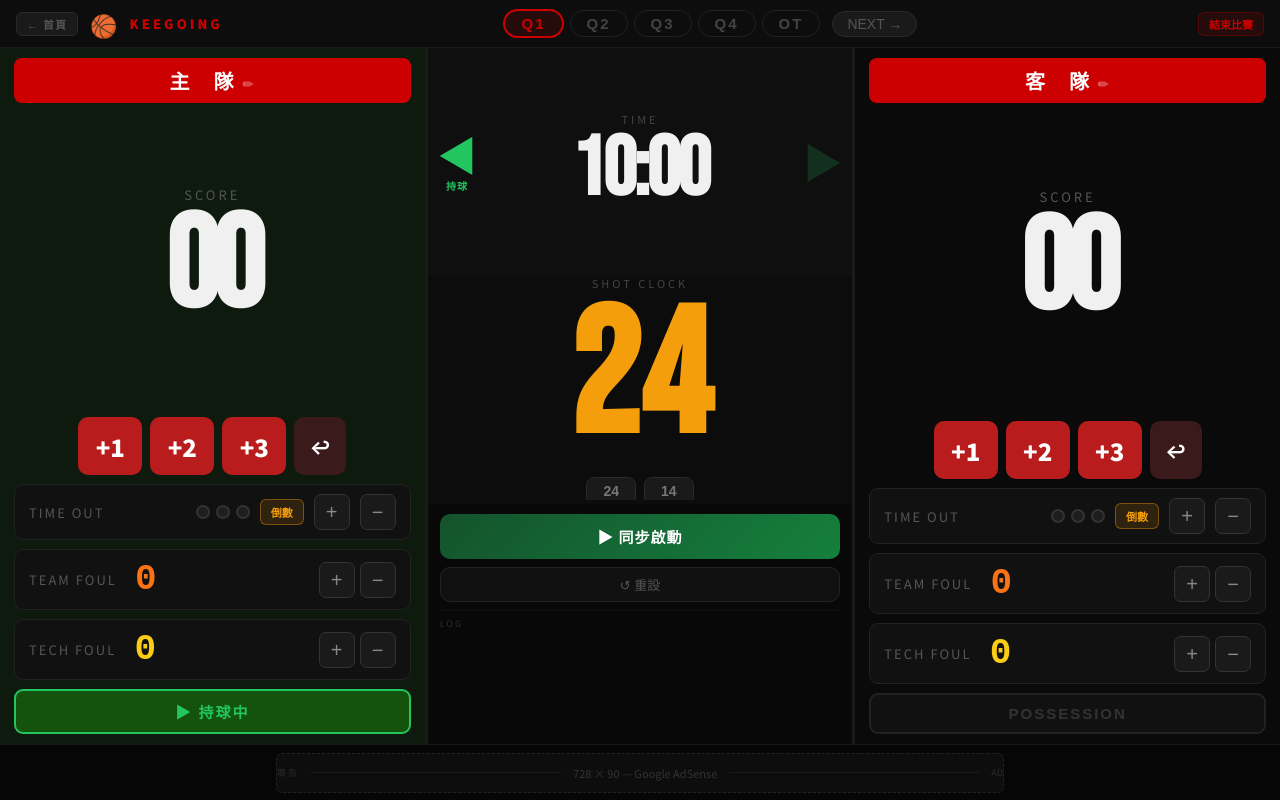
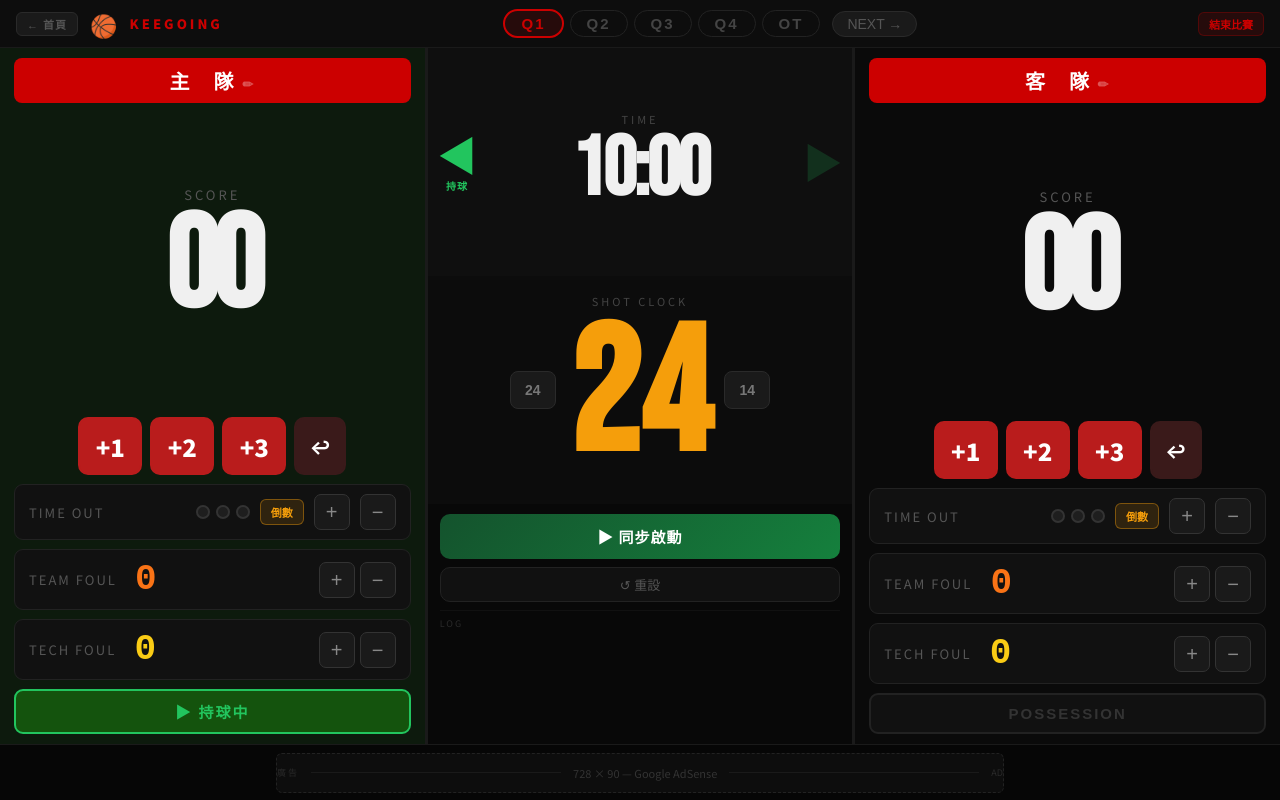
Before and after one commit to zxc31007pq-sudo/scoreboard, a React (Vite) app: page /basketball in a window 1280 px wide. Built offline with nearby package versions, Linux system fonts and the light colour scheme.

Commit message:
橫向模式下24/14重設按鈕改放進攻時間數字兩側
直向維持原本數字下方並排;橫向時空間有限,改成左右各放一顆按鈕
夾住進攻時間數字,不用再捲動就能點到,操作體驗更好。

Co-Authored-By: Claude <noreply@anthropic.com>

```diff
--- a/src/pages/Basketball.jsx
+++ b/src/pages/Basketball.jsx
@@ -515,16 +515,27 @@ export default function Basketball() {
             </div>
           </div>
 
-          {/* ── MIDDLE 1/3: Shot clock — fills block ── */}
+          {/* ── MIDDLE 1/3: Shot clock — fills block ──
+               橫向時空間變矮,24/14按鈕改放數字兩側,避免直式排列塞不下 */}
           <div style={{
             flex:1,
-            display:"flex", flexDirection:"column", alignItems:"center", justifyContent:"center",
+            display:"flex",
+            flexDirection: isPortrait ? "column" : "row",
+            alignItems:"center", justifyContent:"center", gap: isPortrait ? 0 : 14,
             borderTop:"1px solid #1a1a1a", borderBottom:"1px solid #1a1a1a",
             background:"#0c0c0c",
             border: `4px solid ${shotUrgent ? (shotBlink ? "#fff" : "transparent") : "transparent"}`,
             transition: shotUrgent ? "none" : "border-color .3s",
-            overflowY:"auto", overflowX:"hidden",
+            overflowY:"auto", overflowX:"hidden", padding: isPortrait ? 0 : "0 10px",
           }}>
+            {!isPortrait && (
+              <button onClick={()=>resetShot(24)} style={{
+                padding:"10px 14px", borderRadius:8, fontSize:14, fontWeight:700, flexShrink:0,
+                background:"#1a1a1a", border:"1px solid #2a2a2a", color:"#777", cursor:"pointer",
+              }}>24</button>
+            )}
+
+            <div style={{ display:"flex", flexDirection:"column", alignItems:"center" }}>
               <div style={{fontSize:11, color:"#444", letterSpacing:3, marginBottom:2}}>SHOT CLOCK</div>
               <div style={{
                 fontSize:"min(18vw, 22vh)",
@@ -534,6 +545,8 @@ export default function Basketball() {
                 fontVariantNumeric:"tabular-nums",
                 transition:"color .3s", lineHeight:1,
               }}>{String(shot.secs).padStart(2,"0")}</div>
+
+              {isPortrait && (
                 <div style={{display:"flex", gap:8, justifyContent:"center", marginTop:8}}>
                   <button onClick={()=>resetShot(24)} style={{
                     padding:"5px 16px", borderRadius:8, fontSize:14, fontWeight:700,
@@ -544,6 +557,15 @@ export default function Basketball() {
                     background:"#1a1a1a", border:"1px solid #2a2a2a", color:"#777", cursor:"pointer",
                   }}>14</button>
                 </div>
+              )}
+            </div>
+
+            {!isPortrait && (
+              <button onClick={()=>resetShot(14)} style={{
+                padding:"10px 14px", borderRadius:8, fontSize:14, fontWeight:700, flexShrink:0,
+                background:"#1a1a1a", border:"1px solid #2a2a2a", color:"#777", cursor:"pointer",
+              }}>14</button>
+            )}
           </div>
 
           {/* ── BOTTOM 1/3: Controls + log ── */}
```
Lines whose indentation alone changed are shown as unchanged.
